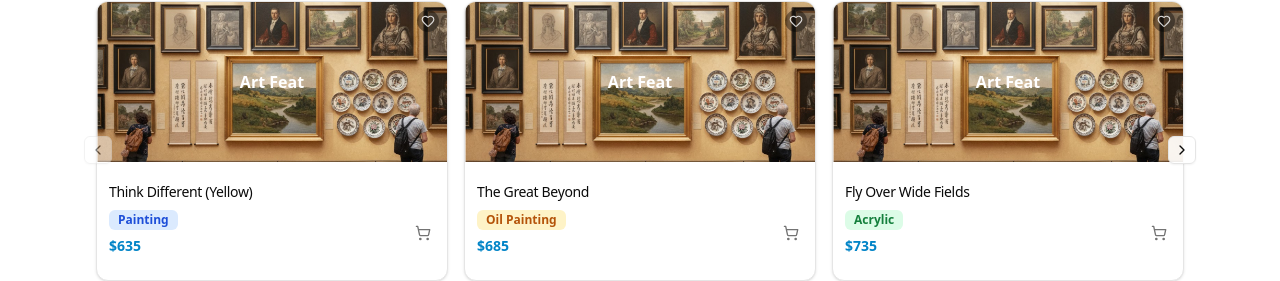
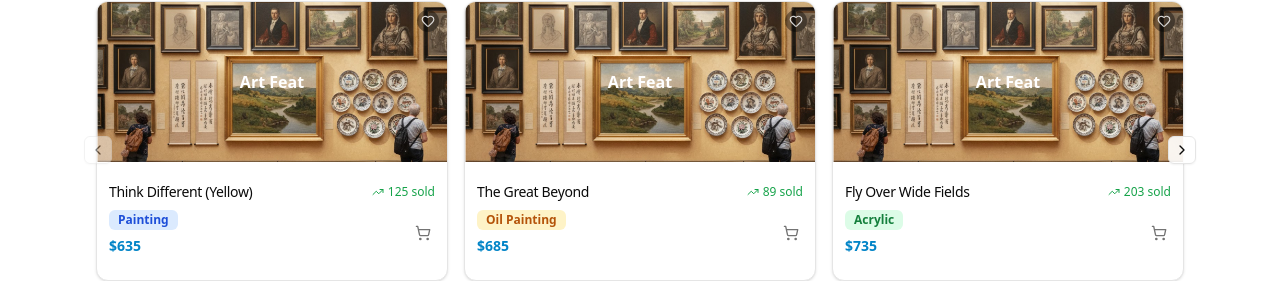
Before and after one commit to shahdhammouda02/ArtFeat, a React (Vite) app: page /artists in a window 1280 px wide. Shown: the part 1031-1312 px from the top of the page. Built offline with nearby package versions, Linux system fonts and the light colour scheme.

Commit message:
artwork sales

```diff
--- a/src/data/artists.ts
+++ b/src/data/artists.ts
@@ -21,6 +21,7 @@ export const ARTISTS_DATA: Artist[] = [
       price: 635 + (i * 50),
       type: ["Painting", "Oil Painting", "Acrylic", "Digital", "Watercolor"][i % 5],
       img: art,
+      sales: [125, 89, 203, 67, 142, 98][i % 6] // Added sales numbers
     }))
   },
   {
@@ -39,6 +40,7 @@ export const ARTISTS_DATA: Artist[] = [
       price: 520 + (i * 75),
       type: ["Oil Painting", "Acrylic", "Mixed Media", "Sculpture"][i % 4],
       img: art,
+      sales: [78, 156, 45, 189, 112][i % 5] // Added sales numbers
     }))
   },
   {
@@ -56,6 +58,7 @@ export const ARTISTS_DATA: Artist[] = [
       price: 480 + (i * 60),
       type: ["Watercolor", "Digital", "Acrylic", "Print"][i % 4],
       img: art,
+      sales: [234, 76, 165, 91][i % 4] // Added sales numbers
     }))
   }
 ];
--- a/src/pages/Artists/components/ArtworkCard.tsx
+++ b/src/pages/Artists/components/ArtworkCard.tsx
@@ -1,4 +1,4 @@
-import { Heart, ShoppingCart } from "lucide-react";
+import { Heart, ShoppingCart, TrendingUp } from "lucide-react";
 import { Card, CardHeader, CardTitle, CardContent } from "@/components/ui/card";
 import { Badge } from "@/components/ui/badge";
 import type { Artwork } from "@/types/artists";
@@ -27,10 +27,16 @@ export function ArtworkCard({ item }: ArtworkCardProps) {
       </div>
 
       <CardHeader className="p-3 pb-1 group-hover:bg-sky-50/30 transition-colors duration-200">
-        <CardTitle className="text-sm font-medium group-hover:text-sky-900 transition-colors duration-200 line-clamp-1">
-          {item.title}
-        </CardTitle>
-      </CardHeader>
+  <div className="flex items-center justify-between w-full">
+    <CardTitle className="text-sm font-medium group-hover:text-sky-900 transition-colors duration-200 line-clamp-1 flex-1">
+      {item.title}
+    </CardTitle>
+    <div className="flex items-center gap-1 text-xs text-green-600 font-medium ml-2">
+      <TrendingUp className="h-3 w-3" />
+      <span>{item.sales} sold</span>
+    </div>
+  </div>
+</CardHeader>
 
       <CardContent className="p-3 pt-1 flex items-center justify-between group-hover:bg-sky-50/30 transition-colors duration-200">
         <div className="flex flex-col gap-1.5">
--- a/src/types/artists.ts
+++ b/src/types/artists.ts
@@ -4,6 +4,7 @@ export interface Artwork {
   price: number;
   type: string;
   img: string;
+  sales?: number;
 }
 
 export interface Artist {
```
